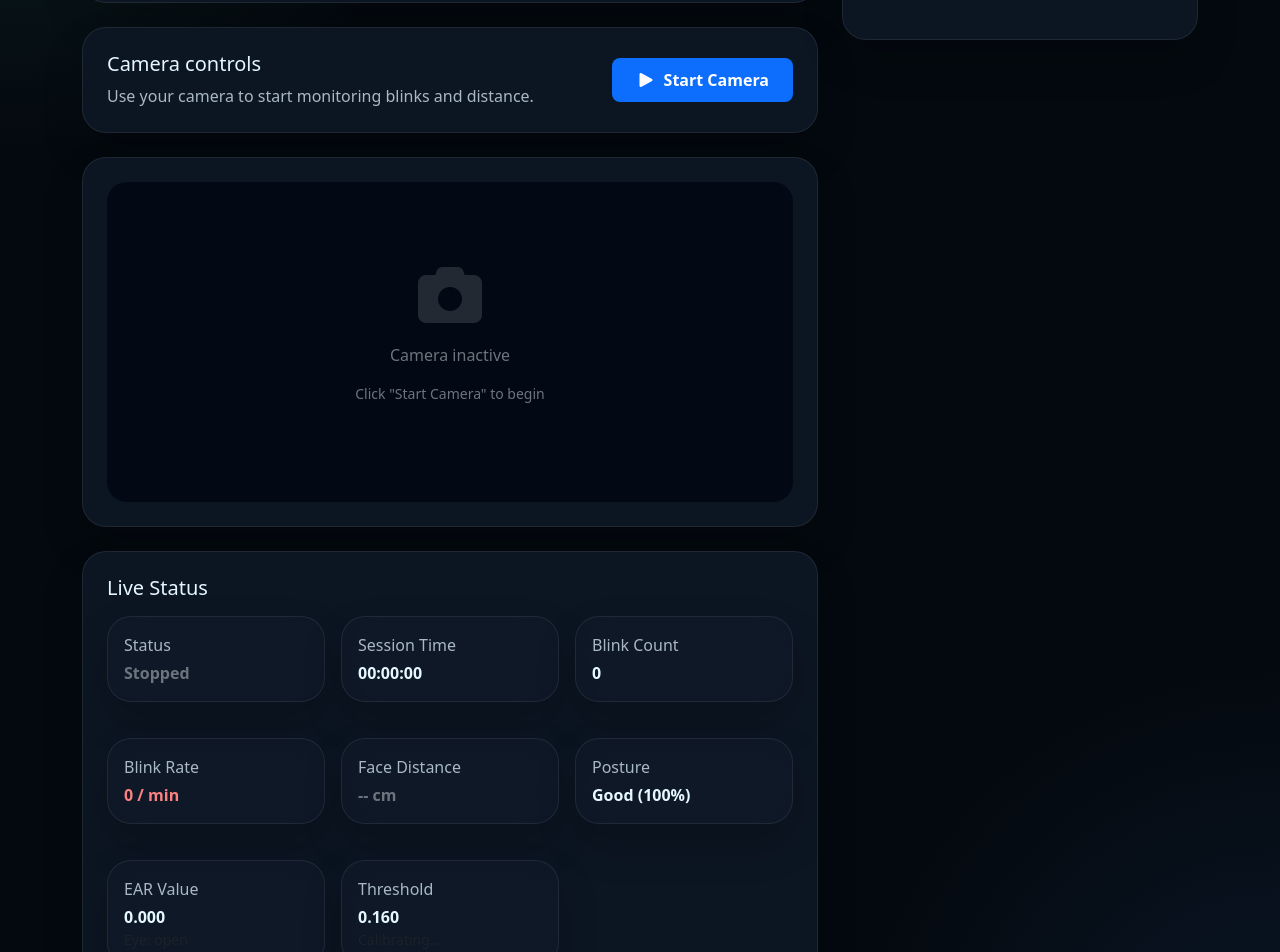
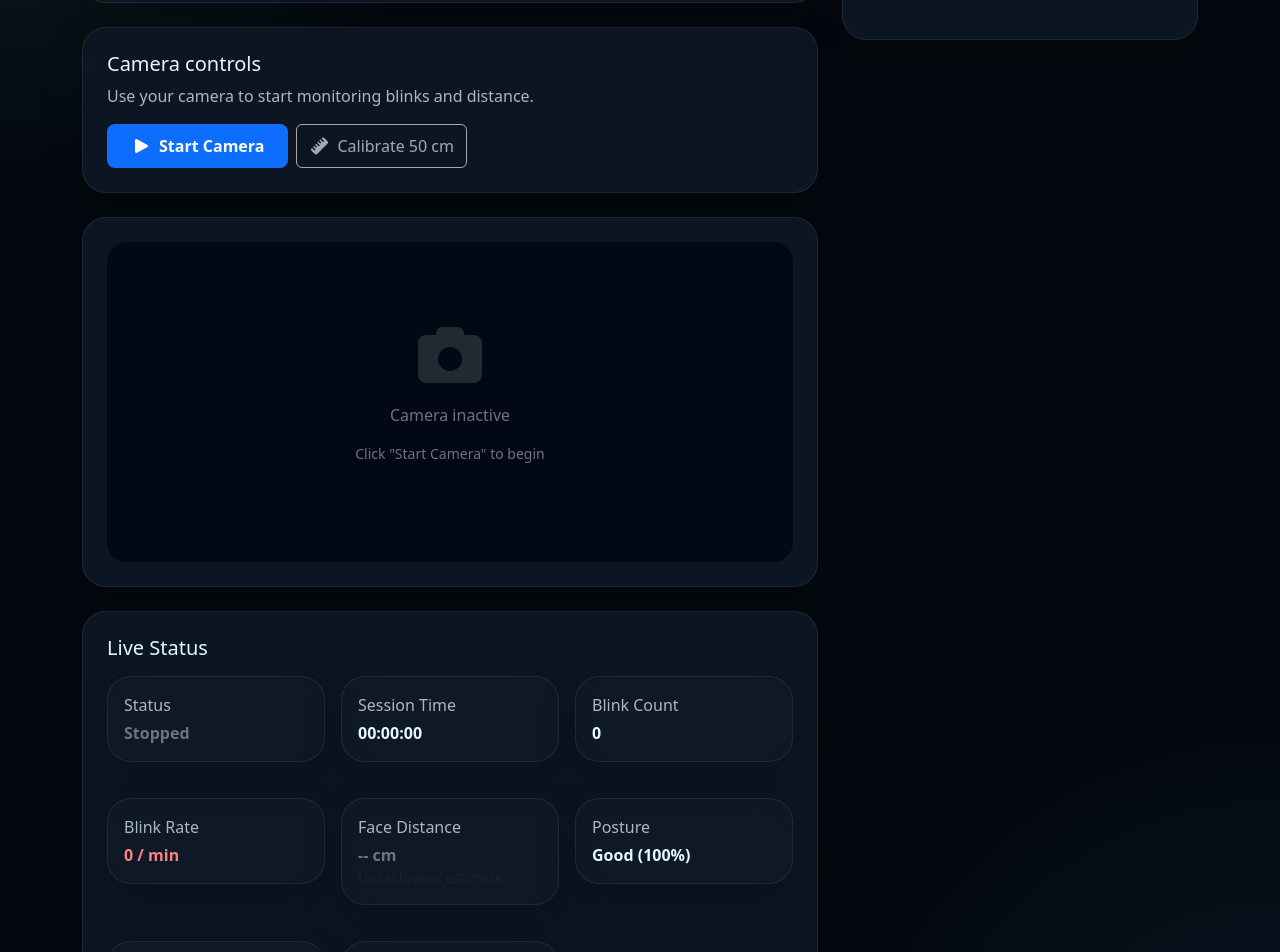
Before and after one commit to fjprojects/OcuSense-AI, a React (Create React App) app in the folder frontend/: page /camera-monitor in a window 1280 px wide. Shown: the part 400-1352 px from the top of the page. Built offline with nearby package versions, Linux system fonts and the light colour scheme.

Commit message:
Add personalized camera distance calibration

```diff
--- a/frontend/src/components/CameraMonitor.jsx
+++ b/frontend/src/components/CameraMonitor.jsx
@@ -21,6 +21,9 @@ const CameraMonitor = () => {
   // Distance & posture
   const [distance, setDistance] = useState('-- cm');
   const [distanceColor, setDistanceColor] = useState('#6c757d');
+  const [isDistanceCalibrated, setIsDistanceCalibrated] = useState(
+    () => Boolean(localStorage.getItem("ocusenseFaceWidthAt50Cm"))
+  );
   const [posture, setPosture] = useState('good');
   const [postureScore, setPostureScore] = useState(100);
 
@@ -38,6 +41,13 @@ const CameraMonitor = () => {
   const faceMeshRef = useRef(null);
   const sessionIntervalRef = useRef(null);
   const animationFrameRef = useRef(null);
+
+  // Personalized distance calibration
+  const currentFaceWidthRef = useRef(null);
+  const calibratedFaceWidthRef = useRef(
+    Number(localStorage.getItem("ocusenseFaceWidthAt50Cm")) || null
+  );
+  const DISTANCE_CALIBRATION_CM = 50;
 
   // Prevent temporary landmark loss from instantly changing the UI
   const noFaceFrameCountRef = useRef(0);
@@ -193,6 +203,42 @@ const CameraMonitor = () => {
     return { posture, score: Math.max(0, score) };
   }, []);
 
+  // ==================== CALIBRATE FACE DISTANCE ====================
+  const calibrateDistance = useCallback(() => {
+    const currentFaceWidth = currentFaceWidthRef.current;
+
+    if (!isCameraActive || !faceDetected || !currentFaceWidth) {
+      showToast(
+        "Start the camera and keep your full face visible first.",
+        "warning"
+      );
+      return;
+    }
+
+    calibratedFaceWidthRef.current = currentFaceWidth;
+    localStorage.setItem(
+      "ocusenseFaceWidthAt50Cm",
+      String(currentFaceWidth)
+    );
+
+    setIsDistanceCalibrated(true);
+
+    showToast(
+      "Distance calibrated at 50 cm.",
+      "success"
+    );
+  }, [isCameraActive, faceDetected, showToast]);
+
+  const resetDistanceCalibration = useCallback(() => {
+    calibratedFaceWidthRef.current = null;
+    currentFaceWidthRef.current = null;
+
+    localStorage.removeItem("ocusenseFaceWidthAt50Cm");
+    setIsDistanceCalibrated(false);
+
+    showToast("Distance calibration removed.", "info");
+  }, [showToast]);
+
   // ==================== HANDLE ERROR ====================
   const handleError = useCallback((error) => {
     setStatus('Error');
@@ -277,24 +323,43 @@ const CameraMonitor = () => {
       });
     }
 
-    // Calculate distance
+    // Calculate personalized face distance
     const leftCheek = landmarks[234];
     const rightCheek = landmarks[454];
     let distanceCm = 45;
 
     if (leftCheek && rightCheek) {
       const faceWidth = Math.abs(rightCheek.x - leftCheek.x);
-      distanceCm = 30 + (1 - faceWidth) * 50;
-      distanceCm = Math.max(20, Math.min(80, distanceCm));
+      currentFaceWidthRef.current = faceWidth;
 
-      setDistance(`${distanceCm.toFixed(1)} cm`);
+      if (
+        calibratedFaceWidthRef.current &&
+        calibratedFaceWidthRef.current > 0 &&
+        faceWidth > 0
+      ) {
+        // Face width is approximately inversely proportional to distance.
+        distanceCm =
+          DISTANCE_CALIBRATION_CM *
+          (calibratedFaceWidthRef.current / faceWidth);
+      } else {
+        // Temporary estimate until the user performs calibration.
+        distanceCm = 30 + (1 - faceWidth) * 50;
+      }
 
-      if (distanceCm < 30) {
-        setDistanceColor('#fc8181');
-      } else if (distanceCm < 40) {
-        setDistanceColor('#ecc94b');
+      distanceCm = Math.max(20, Math.min(100, distanceCm));
+
+      setDistance(
+        `${distanceCm.toFixed(1)} cm${
+          calibratedFaceWidthRef.current ? "" : " (estimate)"
+        }`
+      );
+
+      if (distanceCm < 35) {
+        setDistanceColor("#fc8181");
+      } else if (distanceCm < 40 || distanceCm > 70) {
+        setDistanceColor("#ecc94b");
       } else {
-        setDistanceColor('#4ad7a8');
+        setDistanceColor("#4ad7a8");
       }
     }
 
@@ -758,6 +823,27 @@ const CameraMonitor = () => {
                   </>
                 )}
               </button>
+
+              <button
+                className="btn btn-outline-light"
+                onClick={calibrateDistance}
+                disabled={!isCameraActive || !faceDetected}
+                title="Sit approximately 50 cm from the screen before clicking"
+              >
+                <i className="fas fa-ruler me-2"></i>
+                Calibrate 50 cm
+              </button>
+
+              {isDistanceCalibrated && (
+                <button
+                  className="btn btn-outline-warning"
+                  onClick={resetDistanceCalibration}
+                  disabled={isCameraActive}
+                  title="Stop the camera before resetting calibration"
+                >
+                  Reset distance
+                </button>
+              )}
             </div>
           </div>
         </div>
@@ -847,6 +933,11 @@ const CameraMonitor = () => {
               <div className="glass-card p-3">
                 <p className="small-note mb-1">Face Distance</p>
                 <strong style={{ color: distanceColor }}>{distance}</strong>
+                <small className="d-block text-muted">
+                  {isDistanceCalibrated
+                    ? "Personalized calibration"
+                    : "Uncalibrated estimate"}
+                </small>
               </div>
             </div>
 
```
